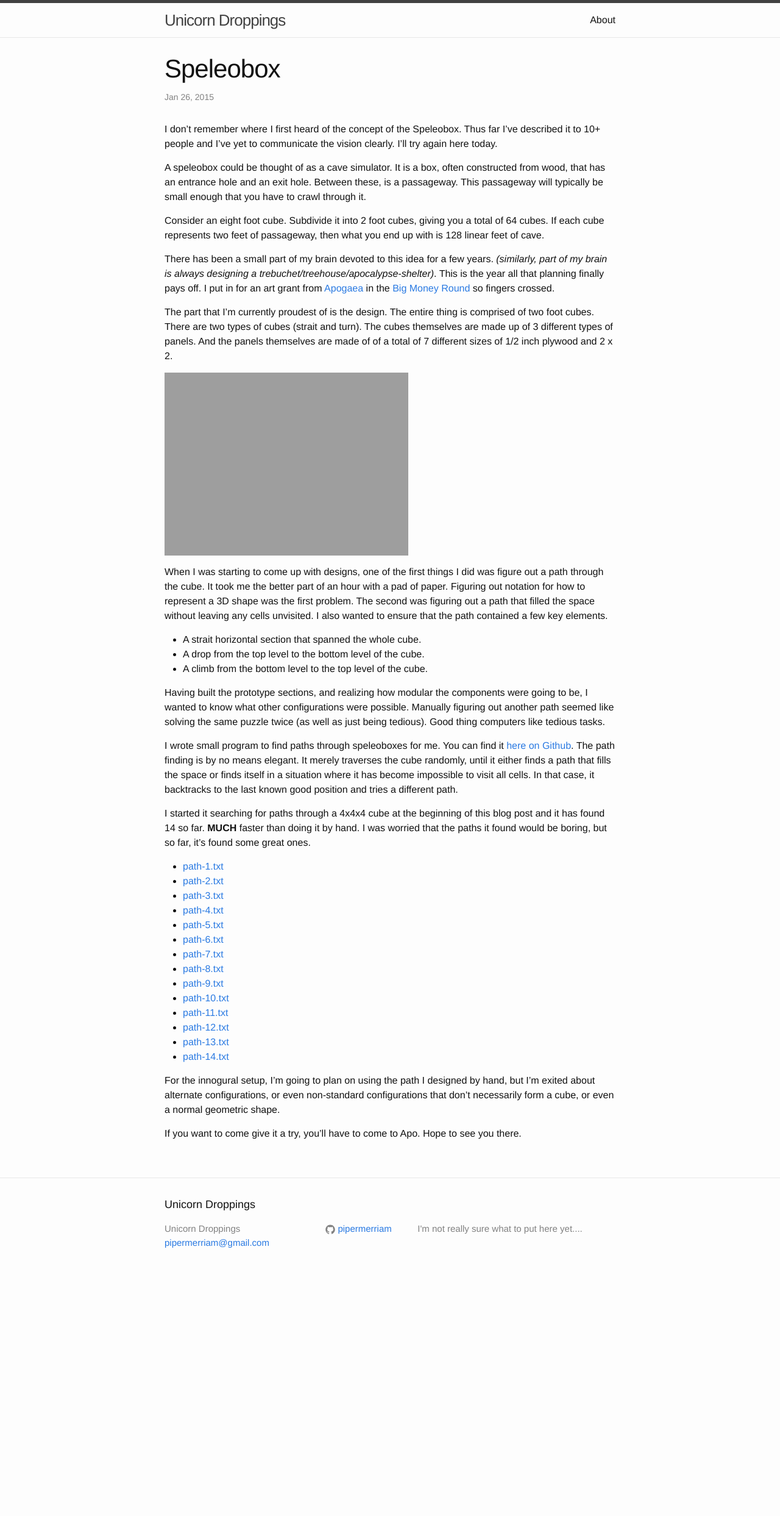
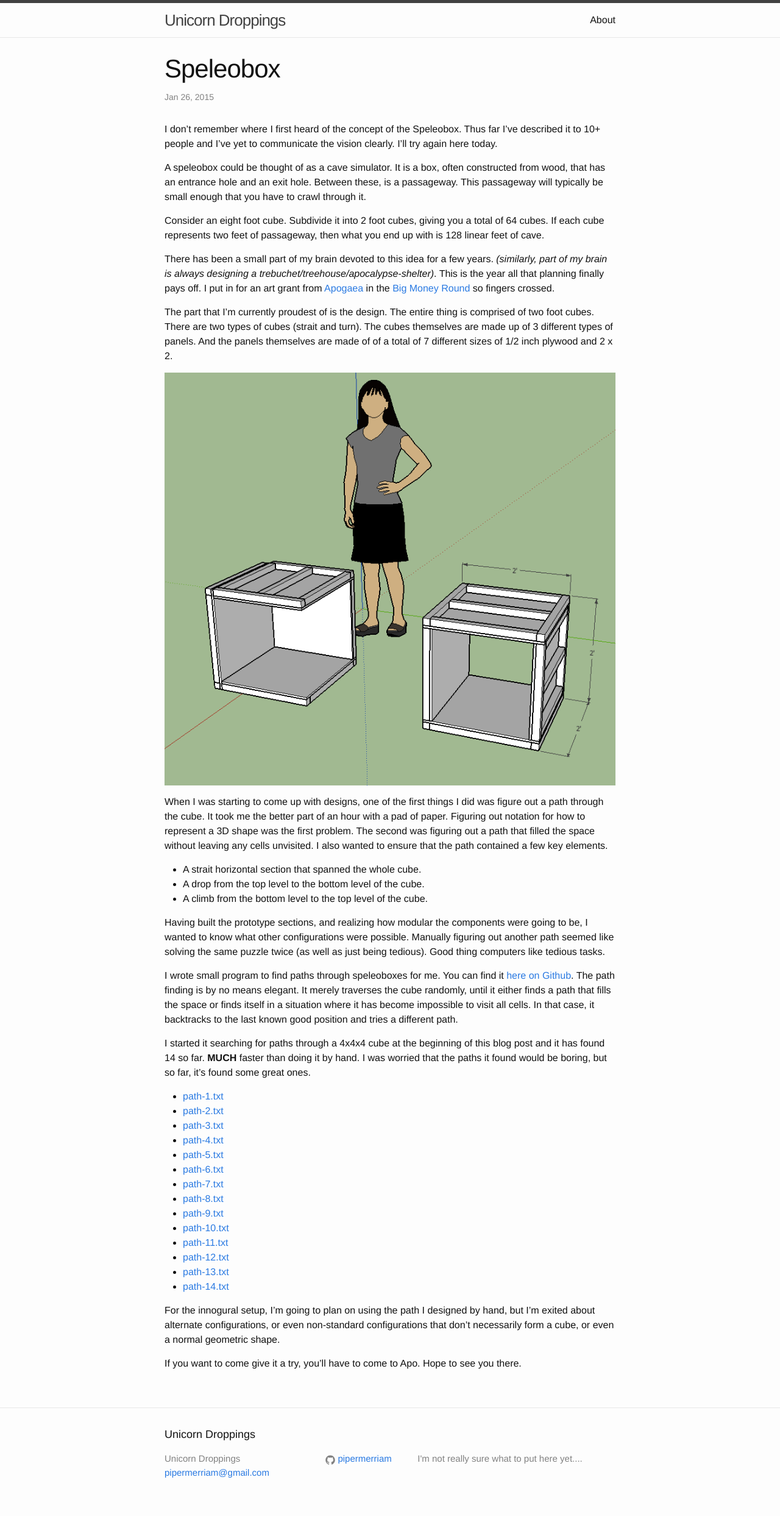
Before and after one commit to pipermerriam/pipermerriam.github.io, a Jekyll site: the page built from _posts/2015-01-26-speleobox.markdown, in a window 1280 px wide. Shown: the whole page at 61% size. Built offline with Jekyll 4.4.1, drawn with Linux system fonts in a browser that asks for light colours; before the commit the page ends 2109 px from its top, so only the background shows below that.

Commit message:
fix image extension

```diff
--- a/_posts/2015-01-26-speleobox.markdown
+++ b/_posts/2015-01-26-speleobox.markdown
@@ -32,7 +32,7 @@ The cubes themselves are made up of 3 different types of panels.  And the
 panels themselves are made of of a total of 7 different sizes of 1/2 inch
 plywood and 2 x 2.
 
-![Speleobox Parts]({{ site.url }}/assets/speleobox-parts.jpg)
+![Speleobox Parts]({{ site.url }}/assets/speleobox-parts.png)
 
 When I was starting to come up with designs, one of the first things I did was
 figure out a path through the cube.  It took me the better part of an hour with
```
